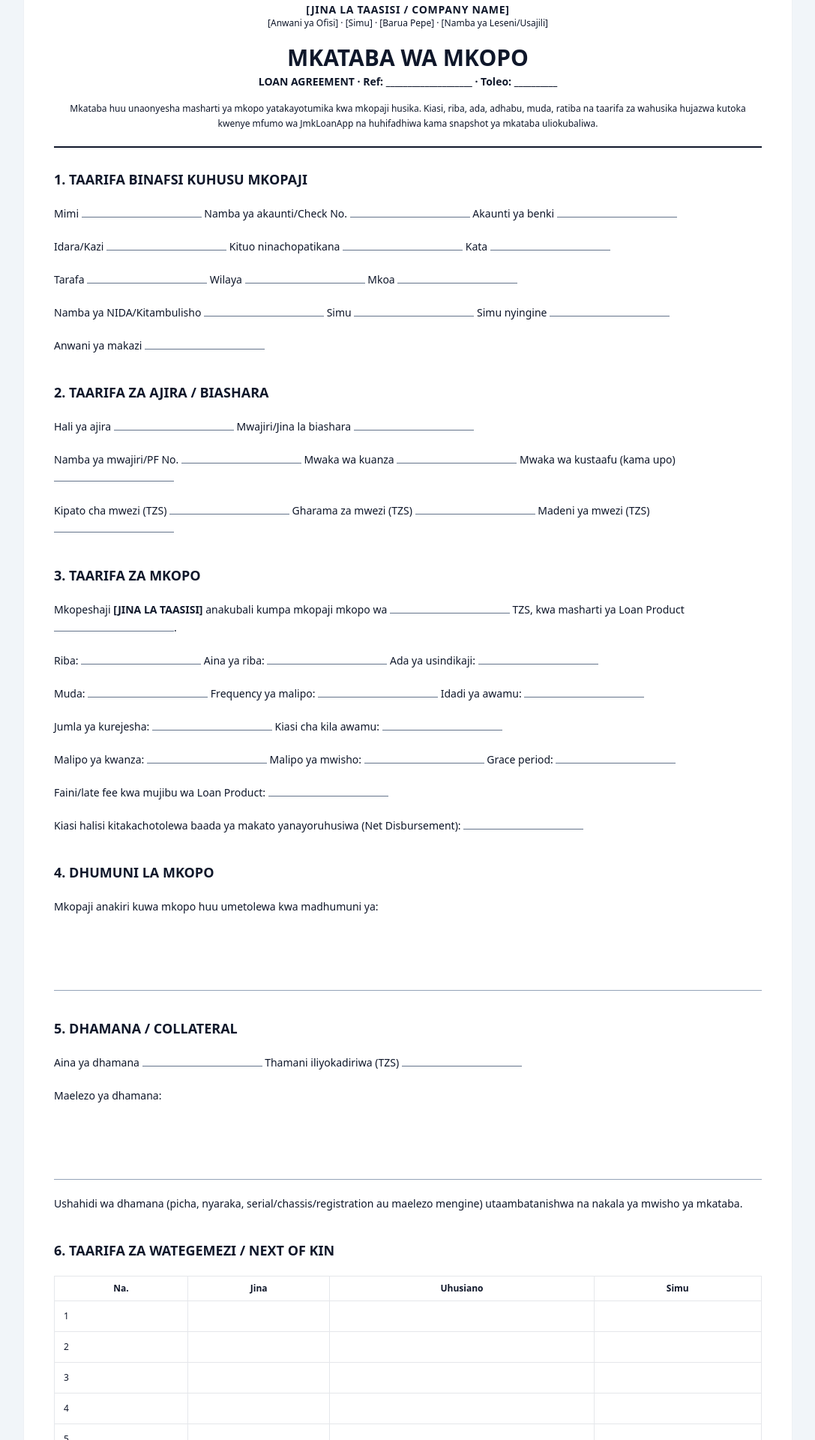
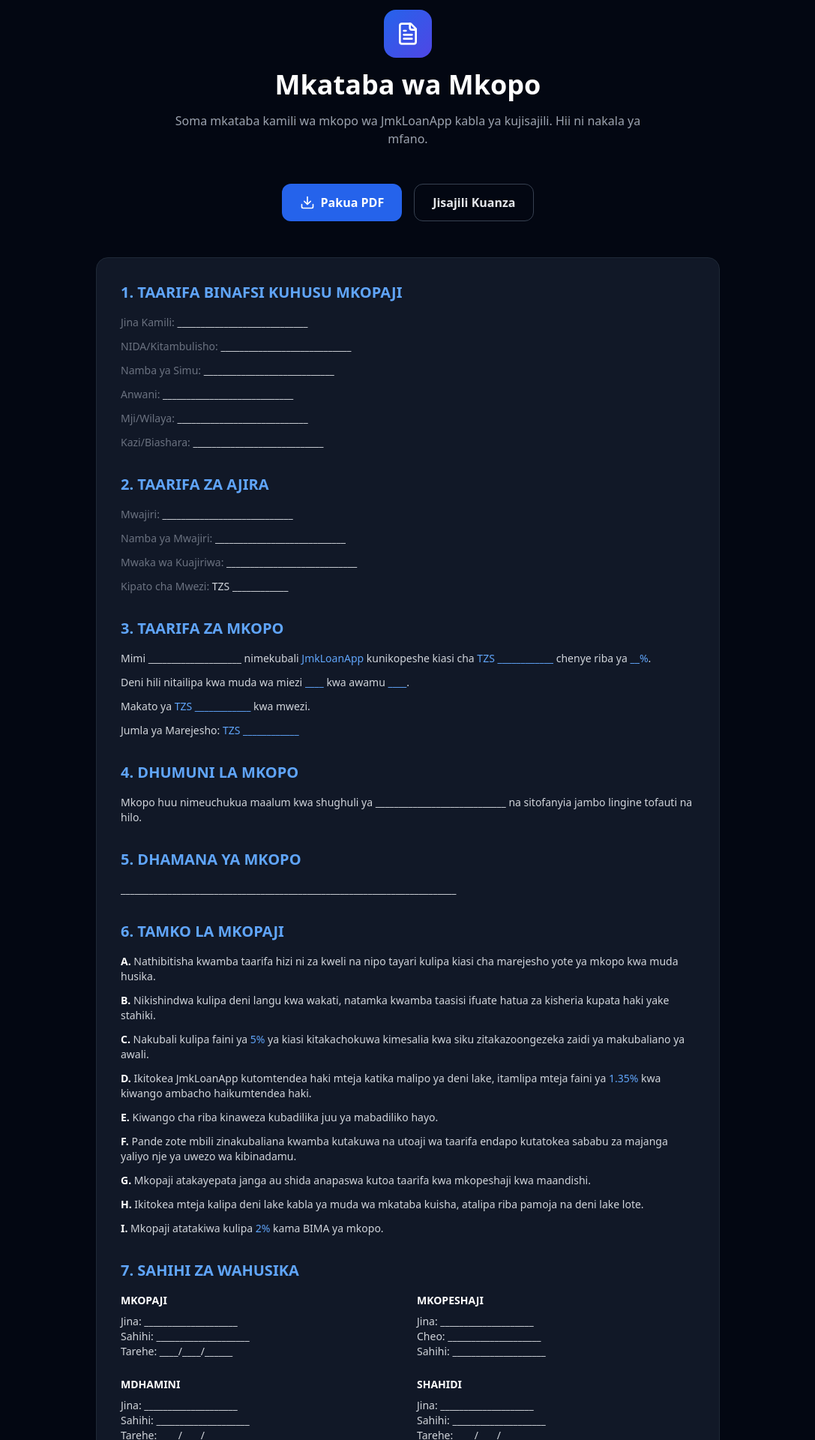
Before and after one commit to JMK-YERE/loan-management-system, a Next.js app in the folder frontend/: page /loan-guide in a window 1280 px wide. Shown: the part 100-2020 px from the top of the page at 75% size, without its empty margins (96-1183 px from the left). Built offline with nearby package versions, Linux system fonts and the light colour scheme.

Commit message:
Fix SECURITY: /loan-guide public page + link za landing page

```diff
--- a/frontend/app/loan-guide/page.tsx
+++ b/frontend/app/loan-guide/page.tsx
@@ -1,93 +1,164 @@
 'use client';
 
 import Link from 'next/link';
-import {ArrowLeft,Download,FileSignature} from 'lucide-react';
+import { ArrowLeft, FileText, Download, Phone, MessageCircle } from 'lucide-react';
 
-const Field=({label,wide=false}:{label:string;wide?:boolean})=><span className={'inline-block border-b border-slate-500 min-w-40 '+(wide?'min-w-full':'')}>{' '}</span>;
+export default function LoanGuidePage() {
+  return (
+    <main className="min-h-screen bg-gray-950 text-white">
+      {/* NAVBAR */}
+      <nav className="sticky top-0 z-50 bg-gray-950/90 backdrop-blur-lg border-b border-gray-800">
+        <div className="max-w-7xl mx-auto px-4 sm:px-6 lg:px-8">
+          <div className="flex justify-between items-center h-16">
+            <Link href="/landing" className="flex items-center gap-2 text-gray-300 hover:text-white transition">
+              <ArrowLeft className="w-5 h-5" />
+              Rudi Nyumbani
+            </Link>
+            <Link href="/register" className="px-5 py-2 text-sm font-semibold bg-blue-600 hover:bg-blue-700 text-white rounded-xl transition">
+              Jisajili
+            </Link>
+          </div>
+        </div>
+      </nav>
 
-export default function LoanGuidePage(){
- const printContract=()=>window.print();
- return <main className="min-h-screen bg-slate-100 text-slate-900 dark:bg-slate-950 dark:text-white">
-  <nav className="sticky top-0 z-40 border-b bg-white/95 px-4 py-3 backdrop-blur dark:border-slate-800 dark:bg-slate-900/95 print:hidden">
-   <div className="mx-auto flex max-w-5xl items-center justify-between gap-3"><Link href="/" className="font-black">💰 JmkLoanApp</Link><div className="flex gap-2"><button onClick={printContract} className="inline-flex items-center gap-2 rounded-xl bg-blue-600 px-4 py-2 text-sm font-bold text-white"><Download className="h-4 w-4"/>Pakua / Print Mkataba</button><Link href="/" className="inline-flex items-center gap-2 rounded-xl border px-4 py-2 text-sm font-bold"><ArrowLeft className="h-4 w-4"/>Rudi</Link></div></div>
-  </nav>
+      {/* CONTENT */}
+      <div className="max-w-4xl mx-auto px-4 sm:px-6 lg:px-8 py-12">
+        <div className="text-center mb-12">
+          <div className="w-16 h-16 rounded-2xl bg-gradient-to-br from-blue-600 to-indigo-600 flex items-center justify-center mx-auto mb-4">
+            <FileText className="w-8 h-8" />
+          </div>
+          <h1 className="text-3xl md:text-4xl font-bold mb-4">
+            Mkataba wa Mkopo
+          </h1>
+          <p className="text-gray-400 max-w-2xl mx-auto">
+            Soma mkataba kamili wa mkopo wa JmkLoanApp kabla ya kujisajili. Hii ni nakala ya mfano.
+          </p>
+        </div>
 
-  <article className="mx-auto max-w-5xl bg-white p-6 shadow-sm dark:bg-slate-900 sm:p-10 print:max-w-none print:shadow-none print:text-black">
-   <header className="border-b-2 border-slate-900 pb-5 text-center">
-    <p className="text-sm font-bold uppercase tracking-wider">[JINA LA TAASISI / COMPANY NAME]</p>
-    <p className="text-xs">[Anwani ya Ofisi] · [Simu] · [Barua Pepe] · [Namba ya Leseni/Usajili]</p>
-    <h1 className="mt-5 text-3xl font-black">MKATABA WA MKOPO</h1>
-    <p className="mt-1 text-sm font-semibold">LOAN AGREEMENT · Ref: ____________________ · Toleo: __________</p>
-    <p className="mt-4 text-xs leading-5">Mkataba huu unaonyesha masharti ya mkopo yatakayotumika kwa mkopaji husika. Kiasi, riba, ada, adhabu, muda, ratiba na taarifa za wahusika hujazwa kutoka kwenye mfumo wa JmkLoanApp na huhifadhiwa kama snapshot ya mkataba uliokubaliwa.</p>
-   </header>
+        {/* BUTTONS */}
+        <div className="flex flex-wrap gap-4 justify-center mb-12">
+          <button className="inline-flex items-center gap-2 px-6 py-3 bg-blue-600 hover:bg-blue-700 text-white font-bold rounded-xl transition">
+            <Download className="w-5 h-5" />
+            Pakua PDF
+          </button>
+          <Link href="/register" className="inline-flex items-center gap-2 px-6 py-3 border border-gray-700 hover:border-blue-500 text-gray-200 font-bold rounded-xl transition">
+            Jisajili Kuanza
+          </Link>
+        </div>
 
-   <section className="mt-7 space-y-5 text-sm leading-6">
-    <h2 className="text-lg font-black">1. TAARIFA BINAFSI KUHUSU MKOPAJI</h2>
-    <p>Mimi <Field label="Jina kamili"/> Namba ya akaunti/Check No. <Field label=""/> Akaunti ya benki <Field label=""/></p>
-    <p>Idara/Kazi <Field label=""/> Kituo ninachopatikana <Field label=""/> Kata <Field label=""/></p>
-    <p>Tarafa <Field label=""/> Wilaya <Field label=""/> Mkoa <Field label=""/></p>
-    <p>Namba ya NIDA/Kitambulisho <Field label=""/> Simu <Field label=""/> Simu nyingine <Field label=""/></p>
-    <p>Anwani ya makazi <Field label="wide"/></p>
+        {/* AGREEMENT CONTENT */}
+        <div className="bg-gray-900 border border-gray-800 rounded-2xl p-8 space-y-8">
+          <section>
+            <h2 className="text-xl font-bold text-blue-400 mb-4">1. TAARIFA BINAFSI KUHUSU MKOPAJI</h2>
+            <div className="space-y-3 text-sm text-gray-300">
+              <p><span className="text-gray-500">Jina Kamili:</span> ____________________________</p>
+              <p><span className="text-gray-500">NIDA/Kitambulisho:</span> ____________________________</p>
+              <p><span className="text-gray-500">Namba ya Simu:</span> ____________________________</p>
+              <p><span className="text-gray-500">Anwani:</span> ____________________________</p>
+              <p><span className="text-gray-500">Mji/Wilaya:</span> ____________________________</p>
+              <p><span className="text-gray-500">Kazi/Biashara:</span> ____________________________</p>
+            </div>
+          </section>
 
-    <h2 className="pt-4 text-lg font-black">2. TAARIFA ZA AJIRA / BIASHARA</h2>
-    <p>Hali ya ajira <Field label=""/> Mwajiri/Jina la biashara <Field label=""/></p>
-    <p>Namba ya mwajiri/PF No. <Field label=""/> Mwaka wa kuanza <Field label=""/> Mwaka wa kustaafu (kama upo) <Field label=""/></p>
-    <p>Kipato cha mwezi (TZS) <Field label=""/> Gharama za mwezi (TZS) <Field label=""/> Madeni ya mwezi (TZS) <Field label=""/></p>
+          <section>
+            <h2 className="text-xl font-bold text-blue-400 mb-4">2. TAARIFA ZA AJIRA</h2>
+            <div className="space-y-3 text-sm text-gray-300">
+              <p><span className="text-gray-500">Mwajiri:</span> ____________________________</p>
+              <p><span className="text-gray-500">Namba ya Mwajiri:</span> ____________________________</p>
+              <p><span className="text-gray-500">Mwaka wa Kuajiriwa:</span> ____________________________</p>
+              <p><span className="text-gray-500">Kipato cha Mwezi:</span> TZS ____________</p>
+            </div>
+          </section>
 
-    <h2 className="pt-4 text-lg font-black">3. TAARIFA ZA MKOPO</h2>
-    <p>Mkopeshaji <b>[JINA LA TAASISI]</b> anakubali kumpa mkopaji mkopo wa <Field label="Kiasi"/> TZS, kwa masharti ya Loan Product <Field label="Product"/>.</p>
-    <p>Riba: <Field label=""/> Aina ya riba: <Field label=""/> Ada ya usindikaji: <Field label=""/></p>
-    <p>Muda: <Field label=""/> Frequency ya malipo: <Field label=""/> Idadi ya awamu: <Field label=""/></p>
-    <p>Jumla ya kurejesha: <Field label=""/> Kiasi cha kila awamu: <Field label=""/></p>
-    <p>Malipo ya kwanza: <Field label=""/> Malipo ya mwisho: <Field label=""/> Grace period: <Field label=""/></p>
-    <p>Faini/late fee kwa mujibu wa Loan Product: <Field label="wide"/></p>
-    <p>Kiasi halisi kitakachotolewa baada ya makato yanayoruhusiwa (Net Disbursement): <Field label=""/></p>
+          <section>
+            <h2 className="text-xl font-bold text-blue-400 mb-4">3. TAARIFA ZA MKOPO</h2>
+            <div className="space-y-3 text-sm text-gray-300">
+              <p>Mimi ____________________ nimekubali <span className="text-blue-400">JmkLoanApp</span> kunikopeshe kiasi cha <span className="text-blue-400">TZS ____________</span> chenye riba ya <span className="text-blue-400">__%</span>.</p>
+              <p>Deni hili nitailipa kwa muda wa miezi <span className="text-blue-400">____</span> kwa awamu <span className="text-blue-400">____</span>.</p>
+              <p>Makato ya <span className="text-blue-400">TZS ____________</span> kwa mwezi.</p>
+              <p>Jumla ya Marejesho: <span className="text-blue-400">TZS ____________</span></p>
+            </div>
+          </section>
 
-    <h2 className="pt-4 text-lg font-black">4. DHUMUNI LA MKOPO</h2>
-    <p>Mkopaji anakiri kuwa mkopo huu umetolewa kwa madhumuni ya:</p>
-    <div className="min-h-20 border-b border-slate-400">{' '}</div>
+          <section>
+            <h2 className="text-xl font-bold text-blue-400 mb-4">4. DHUMUNI LA MKOPO</h2>
+            <p className="text-sm text-gray-300">Mkopo huu nimeuchukua maalum kwa shughuli ya ____________________________ na sitofanyia jambo lingine tofauti na hilo.</p>
+          </section>
 
-    <h2 className="pt-4 text-lg font-black">5. DHAMANA / COLLATERAL</h2>
-    <p>Aina ya dhamana <Field label=""/> Thamani iliyokadiriwa (TZS) <Field label=""/></p>
-    <p>Maelezo ya dhamana:</p><div className="min-h-20 border-b border-slate-400">{' '}</div>
-    <p>Ushahidi wa dhamana (picha, nyaraka, serial/chassis/registration au maelezo mengine) utaambatanishwa na nakala ya mwisho ya mkataba.</p>
+          <section>
+            <h2 className="text-xl font-bold text-blue-400 mb-4">5. DHAMANA YA MKOPO</h2>
+            <p className="text-sm text-gray-300">________________________________________________________________________</p>
+          </section>
 
-    <h2 className="pt-4 text-lg font-black">6. TAARIFA ZA WATEGEMEZI / NEXT OF KIN</h2>
-    <table className="w-full border-collapse text-xs"><thead><tr><th className="border p-2">Na.</th><th className="border p-2">Jina</th><th className="border p-2">Uhusiano</th><th className="border p-2">Simu</th></tr></thead><tbody>{[1,2,3,4,5].map(n=><tr key={n}><td className="border p-3">{n}</td><td className="border">&nbsp;</td><td className="border">&nbsp;</td><td className="border">&nbsp;</td></tr>)}</tbody></table>
+          <section>
+            <h2 className="text-xl font-bold text-blue-400 mb-4">6. TAMKO LA MKOPAJI</h2>
+            <div className="space-y-3 text-sm text-gray-300">
+              <p><strong className="text-white">A.</strong> Nathibitisha kwamba taarifa hizi ni za kweli na nipo tayari kulipa kiasi cha marejesho yote ya mkopo kwa muda husika.</p>
+              <p><strong className="text-white">B.</strong> Nikishindwa kulipa deni langu kwa wakati, natamka kwamba taasisi ifuate hatua za kisheria kupata haki yake stahiki.</p>
+              <p><strong className="text-white">C.</strong> Nakubali kulipa faini ya <span className="text-blue-400">5%</span> ya kiasi kitakachokuwa kimesalia kwa siku zitakazoongezeka zaidi ya makubaliano ya awali.</p>
+              <p><strong className="text-white">D.</strong> Ikitokea JmkLoanApp kutomtendea haki mteja katika malipo ya deni lake, itamlipa mteja faini ya <span className="text-blue-400">1.35%</span> kwa kiwango ambacho haikumtendea haki.</p>
+              <p><strong className="text-white">E.</strong> Kiwango cha riba kinaweza kubadilika juu ya mabadiliko hayo.</p>
+              <p><strong className="text-white">F.</strong> Pande zote mbili zinakubaliana kwamba kutakuwa na utoaji wa taarifa endapo kutatokea sababu za majanga yaliyo nje ya uwezo wa kibinadamu.</p>
+              <p><strong className="text-white">G.</strong> Mkopaji atakayepata janga au shida anapaswa kutoa taarifa kwa mkopeshaji kwa maandishi.</p>
+              <p><strong className="text-white">H.</strong> Ikitokea mteja kalipa deni lake kabla ya muda wa mkataba kuisha, atalipa riba pamoja na deni lake lote.</p>
+              <p><strong className="text-white">I.</strong> Mkopaji atatakiwa kulipa <span className="text-blue-400">2%</span> kama BIMA ya mkopo.</p>
+            </div>
+          </section>
 
-    <h2 className="pt-4 text-lg font-black">7. MDHAMINI</h2>
-    <p>Ikiwa mkopo huu unahitaji mdhamini, taarifa ya mdhamini itajazwa na lender: Jina <Field label=""/> Simu <Field label=""/> Kitambulisho <Field label=""/></p>
-    <p>Uhusiano <Field label=""/> Kiasi anachodhamini (TZS) <Field label=""/></p>
-    <p>Mdhamini anaweza kusaini akiwa ofisini mbele ya lender au kwa njia ya remote secure signing link. Picha/kitambulisho/sahihi na timestamp ya tukio vitaunganishwa na Loan ID kwenye mkataba wa mwisho.</p>
+          <section>
+            <h2 className="text-xl font-bold text-blue-400 mb-4">7. SAHIHI ZA WAHUSIKA</h2>
+            <div className="grid md:grid-cols-2 gap-6 text-sm text-gray-300">
+              <div>
+                <p className="text-white font-bold mb-2">MKOPAJI</p>
+                <p>Jina: ____________________</p>
+                <p>Sahihi: ____________________</p>
+                <p>Tarehe: ____/____/______</p>
+              </div>
+              <div>
+                <p className="text-white font-bold mb-2">MKOPESHAJI</p>
+                <p>Jina: ____________________</p>
+                <p>Cheo: ____________________</p>
+                <p>Sahihi: ____________________</p>
+              </div>
+              <div>
+                <p className="text-white font-bold mb-2">MDHAMINI</p>
+                <p>Jina: ____________________</p>
+                <p>Sahihi: ____________________</p>
+                <p>Tarehe: ____/____/______</p>
+              </div>
+              <div>
+                <p className="text-white font-bold mb-2">SHAHIDI</p>
+                <p>Jina: ____________________</p>
+                <p>Sahihi: ____________________</p>
+                <p>Tarehe: ____/____/______</p>
+              </div>
+            </div>
+          </section>
+        </div>
 
-    <h2 className="pt-4 text-lg font-black">8. TAMKO LA MKOPAJI</h2>
-    <ol className="list-[upper-alpha] space-y-2 pl-6">
-     <li>Nathibitisha kuwa taarifa nilizotoa ni za kweli na nipo tayari kulipa marejesho yote kwa mujibu wa mkataba huu.</li>
-     <li>Nimepata nafasi ya kusoma kiasi cha mkopo, riba, ada, faini, muda, ratiba na masharti ya marejesho kabla ya kusaini.</li>
-     <li>Nikichelewa kulipa, hatua za ukusanyaji na tozo zitatumika kwa mujibu wa masharti ya Loan Product na sheria/kanuni zinazotumika.</li>
-     <li>Nitawasiliana na mkopeshaji kwa njia rasmi ikiwa nitapata changamoto inayoweza kuathiri uwezo wangu wa kulipa.</li>
-     <li>Malipo ya mapema yatahesabiwa kwa mujibu wa terms zilizowekwa kwenye mkataba huu na taarifa ya payoff itatolewa na mfumo.</li>
-     <li>Mabadiliko ya masharti ya baadaye hayatabadilisha kimya kimya snapshot ya mkataba huu; mabadiliko yanayohitaji ridhaa yatafanywa kwa utaratibu unaotambulika.</li>
-     <li>Matukio ya dharura yatawasilishwa kwa mkopeshaji na kushughulikiwa kwa mujibu wa sera na sheria zinazotumika.</li>
-    </ol>
+        {/* CTA */}
+        <div className="mt-12 text-center">
+          <p className="text-gray-400 mb-6">Umesoma mkataba? Anza sasa.</p>
+          <Link href="/register" className="inline-flex items-center gap-2 px-8 py-4 bg-blue-600 hover:bg-blue-700 text-white font-bold rounded-xl transition">
+            Jisajili Kuanza
+          </Link>
+        </div>
 
-    <h2 className="pt-4 text-lg font-black">9. MALIPO NA SALIO</h2>
-    <p>Mkopaji anaweza kulipa kupitia njia zilizowashwa na taasisi, ikiwemo mobile money au bank transfer. Mfumo utaonyesha kiasi kilicholipwa, salio, overdue, transaction reference na ratiba iliyobaki. Malipo yaliyofanyika kupitia gateway yatahakikiwa kwa reference/idempotency kabla ya kuhesabiwa kama successful.</p>
-
-    <h2 className="pt-4 text-lg font-black">10. SAHIHI NA UTHIBITISHO</h2>
-    <div className="grid gap-8 sm:grid-cols-2">
-     <div><p className="font-bold">MKOPAJI</p><p>Jina: <Field label=""/></p><p>Sahihi ya kielektroniki: ______________________________</p><p>Tarehe/Muda: ______________________________</p></div>
-     <div><p className="font-bold">SHAHIDI WA MKOPAJI</p><p>Jina: <Field label=""/></p><p>NIDA/Kitambulisho: <Field label=""/></p><p>Sahihi: ____________________ Simu: ____________________</p></div>
-     <div><p className="font-bold">KWA NIABA YA MKOPESHAJI</p><p>Jina: <Field label=""/></p><p>Cheo: <Field label=""/></p><p>Sahihi: ____________________ Tarehe: ____________________</p></div>
-     <div><p className="font-bold">MTHIBITISHAJI / MENEJA</p><p>Jina: <Field label=""/></p><p>Cheo: <Field label=""/></p><p>Sahihi: ____________________ Tarehe: ____________________</p></div>
-    </div>
-
-    <div className="mt-8 rounded-2xl border-2 border-slate-800 p-5"><p className="font-black">UTHIBITISHO WA MKOPAJI</p><p className="mt-2">Mimi __________________________________________ nathibitisha kuwa nimesoma, nimeelewa na nimekubali masharti ya mkataba huu pamoja na quotation/repayment schedule iliyohusishwa na Loan ID __________________.</p><div className="mt-5 grid gap-4 sm:grid-cols-2"><div>Sahihi ya kielektroniki: ____________________</div><div>Tarehe: ____________________</div></div></div>
-
-    <p className="pt-5 text-xs leading-5 text-slate-500 print:text-black">Kumbukumbu ya mfumo: nakala ya mwisho ya mkataba itajazwa kwa taarifa halisi za borrower, lender, loan product, fees, repayment schedule, guarantor/collateral evidence na digital signatures. Template hii haifanyi kuwa taasisi ina leseni; taasisi inapaswa kutumia jina lake halali, leseni/maelezo yake na kufanya legal/compliance review kabla ya production.</p>
-   </section>
-
-   <div className="mt-8 flex flex-wrap gap-3 print:hidden"><Link href="/login" className="rounded-xl bg-blue-600 px-5 py-3 font-black text-white">Ingia kwenye Mfumo</Link><Link href="/register" className="rounded-xl border px-5 py-3 font-black">Jisajili</Link><Link href="/borrower/apply" className="inline-flex items-center gap-2 rounded-xl border px-5 py-3 font-black"><FileSignature className="h-4 w-4"/>Endelea na Ombi</Link></div>
-  </article>
- </main>;
+        {/* CONTACT */}
+        <div className="mt-12 pt-8 border-t border-gray-800 text-center text-sm text-gray-400">
+          <p className="mb-4">Maswali? Wasiliana nasi:</p>
+          <div className="flex flex-wrap justify-center gap-6">
+            <a href="tel:0694258683" className="flex items-center gap-2 hover:text-white transition">
+              <Phone className="w-4 h-4" />
+              0694 258 683
+            </a>
+            <a href="https://wa.me/255627827053" target="_blank" rel="noopener noreferrer" className="flex items-center gap-2 hover:text-white transition">
+              <MessageCircle className="w-4 h-4" />
+              0627 827 053
+            </a>
+          </div>
+        </div>
+      </div>
+    </main>
+  );
 }
```
Also changed, not shown: frontend/middleware.ts (added, +30 -0 lines).
